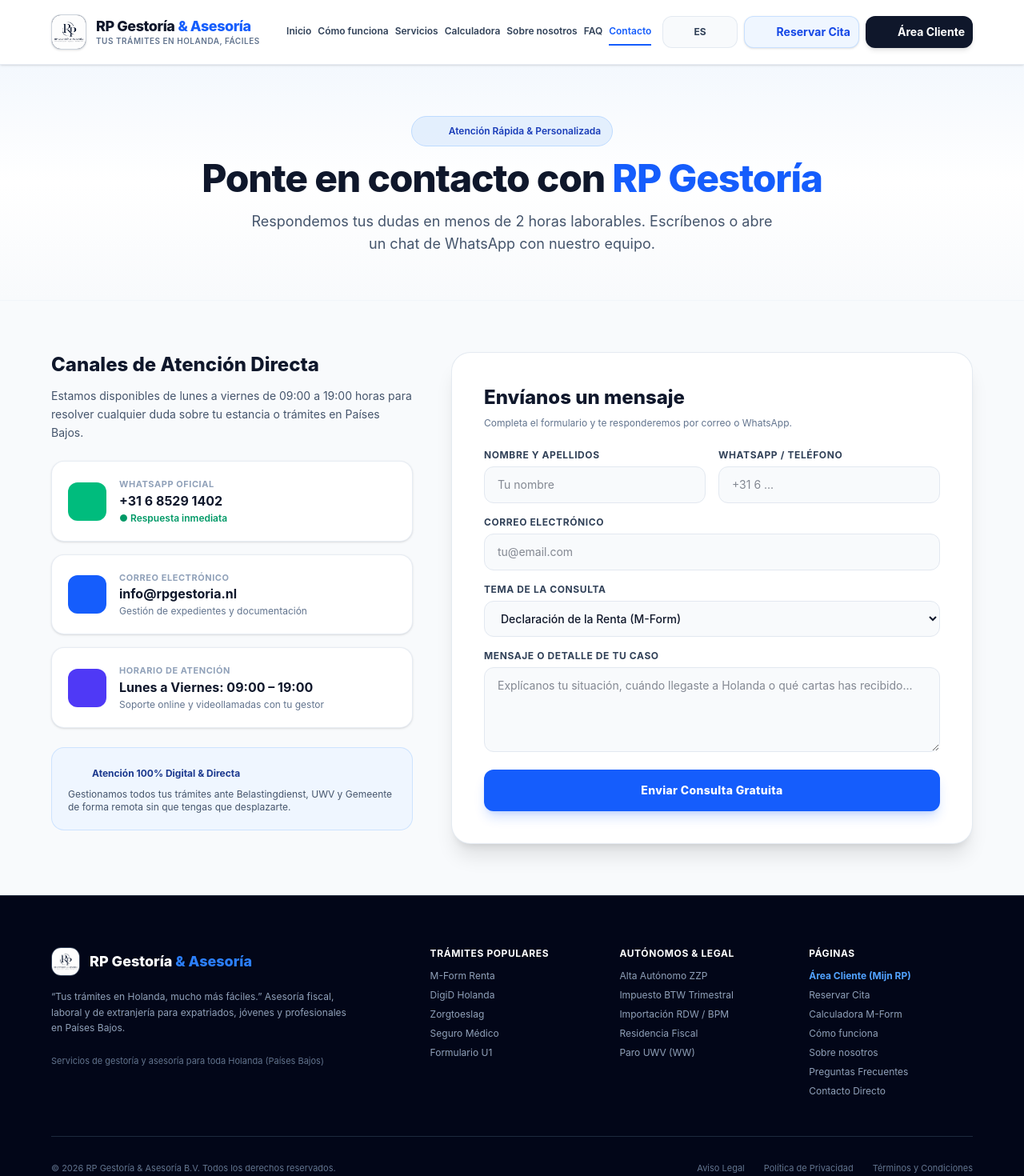
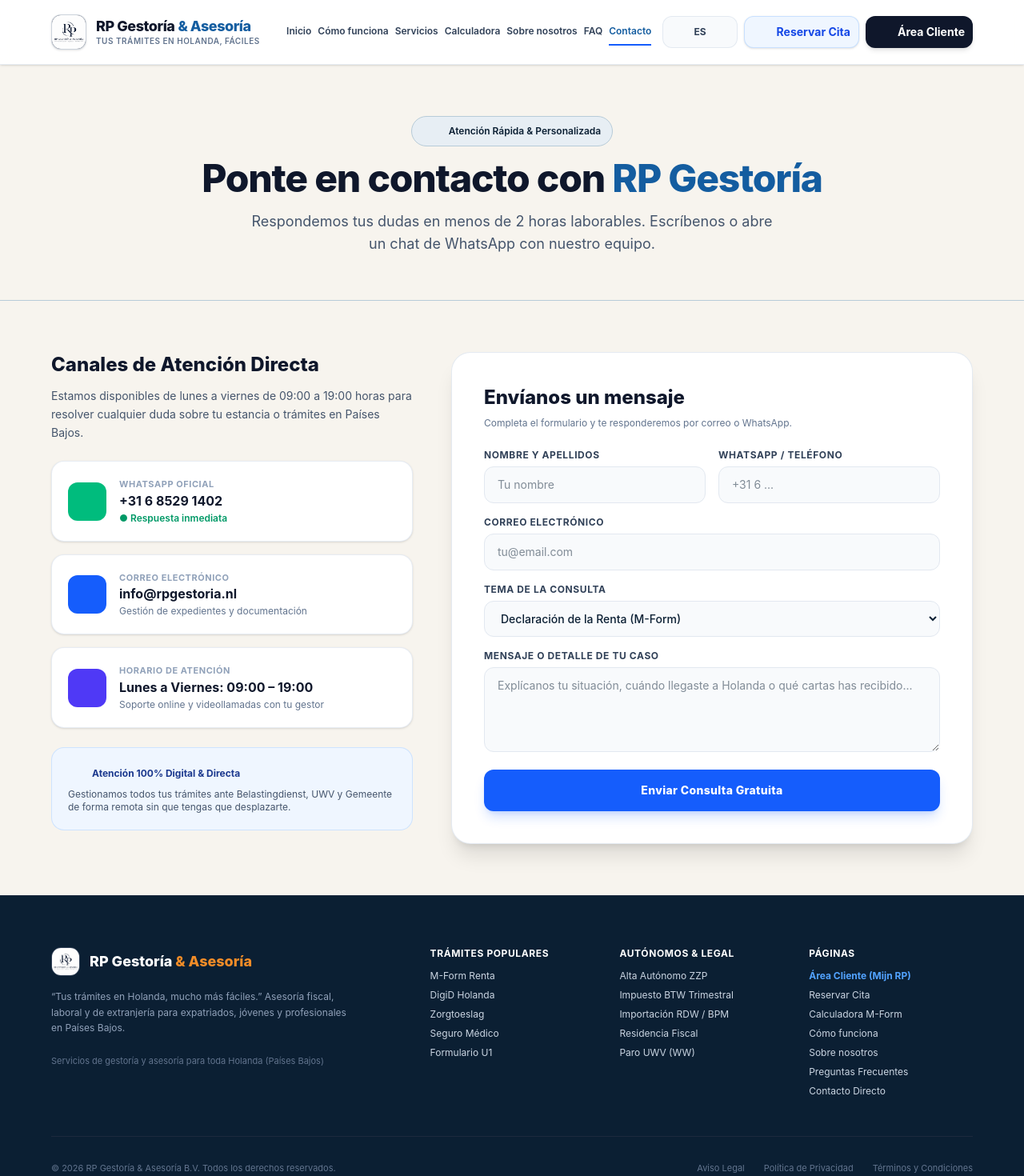
Before and after one commit to rpanozotech/gestoria, a Next.js app in the folder frontend/: page /contacto in a window 1280 px wide. Shown: the top 1470 px of the page at 80% size. Built offline with nearby package versions, Linux system fonts and the light colour scheme.

Commit message:
design: unify contact navigation and footer

```diff
--- a/frontend/src/app/contacto/page.tsx
+++ b/frontend/src/app/contacto/page.tsx
@@ -18,20 +18,20 @@
   };
 
   return (
-    <div role="main" id="main-content" className="min-h-screen bg-[#F8FAFC] text-[#0F172A] font-sans antialiased flex flex-col justify-between">
+    <div role="main" id="main-content" className="min-h-screen bg-[#F7F4EE] text-[#0B1F33] font-sans antialiased flex flex-col justify-between">
       <div>
         <Navbar />
 
         {/* HERO CONTACTO */}
-        <section className="pt-16 pb-14 bg-gradient-to-b from-blue-50/50 via-white to-[#F8FAFC] border-b border-slate-100">
+        <section className="pt-16 pb-14 bg-[#F7F4EE] border-b border-[#B7CBD8]">
           <div className="w-full max-w-[1600px] mx-auto px-4 sm:px-8 lg:px-12 xl:px-16 text-center">
-            <div className="inline-flex items-center gap-2 px-3.5 py-1.5 rounded-full bg-blue-100/70 border border-blue-200 text-blue-800 text-xs font-semibold mb-4">
+            <div className="inline-flex items-center gap-2 px-3.5 py-1.5 rounded-full bg-[#E7EEF4] border border-[#B7CBD8] text-[#0B1F33] text-xs font-semibold mb-4">
               <span className="material-symbols-outlined text-[16px]">support_agent</span>
               <span>Atención Rápida & Personalizada</span>
             </div>
 
             <h1 className="font-heading text-4xl sm:text-5xl font-extrabold text-slate-900 tracking-tight mb-4">
-              Ponte en contacto con <span className="text-blue-600">RP Gestoría</span>
+              Ponte en contacto con <span className="text-[#145DA0]">RP Gestoría</span>
             </h1>
 
             <p className="text-base sm:text-lg text-slate-600 max-w-2xl mx-auto">
--- a/frontend/src/components/Footer.tsx
+++ b/frontend/src/components/Footer.tsx
@@ -4,7 +4,7 @@
 
 export default function Footer() {
   return (
-    <footer className="bg-slate-950 text-slate-400 text-xs pt-16 pb-12 border-t border-slate-800 w-full">
+    <footer className="bg-[#0B1F33] text-slate-300 text-xs pt-16 pb-12 border-t border-slate-800 w-full">
       <div className="w-full max-w-[1600px] mx-auto px-4 sm:px-8 lg:px-12 xl:px-16 space-y-12">
 
         <div className="grid grid-cols-1 md:grid-cols-2 lg:grid-cols-5 gap-8">
@@ -16,7 +16,7 @@
                 <Image src="/logo.png" alt="RP Gestoría" width={36} height={36} className="object-cover" />
               </div>
               <span className="font-heading font-extrabold text-lg text-white">
-                RP Gestoría <span className="text-blue-500">& Asesoría</span>
+                RP Gestoría <span className="text-[#F28C28]">& Asesoría</span>
               </span>
             </div>
             <p className="text-slate-400 text-xs leading-relaxed max-w-sm">
--- a/frontend/src/components/Navbar.tsx
+++ b/frontend/src/components/Navbar.tsx
@@ -45,7 +45,7 @@
                 <span className="font-heading font-extrabold text-base sm:text-lg tracking-tight text-slate-900 leading-none">
                   RP Gestoría
                 </span>
-                <span className="font-heading font-extrabold text-base sm:text-lg tracking-tight text-blue-600 leading-none">
+                <span className="font-heading font-extrabold text-base sm:text-lg tracking-tight text-[#145DA0] leading-none">
                   & Asesoría
                 </span>
               </div>
@@ -65,8 +65,8 @@
                   href={link.href}
                   className={`text-xs xl:text-xs font-semibold whitespace-nowrap transition-all py-2 border-b-2 ${
                     isActive
-                      ? 'text-blue-600 border-blue-600 font-bold'
-                      : 'text-slate-700 hover:text-blue-600 border-transparent hover:border-blue-200'
+                      ? 'text-[#145DA0] border-blue-600 font-bold'
+                      : 'text-slate-700 hover:text-[#145DA0] border-transparent hover:border-blue-200'
                   }`}
                 >
                   {link.label}
@@ -109,11 +109,11 @@
                         setLangMenuOpen(false);
                       }}
                       className={`w-full text-left px-3.5 py-2 text-xs flex items-center justify-between hover:bg-blue-50 transition-colors ${
-                        lang === item.code ? 'font-bold text-blue-600 bg-blue-50/60' : 'text-slate-700'
+                        lang === item.code ? 'font-bold text-[#145DA0] bg-blue-50/60' : 'text-slate-700'
                       }`}
                     >
                       <span>{item.label}</span>
-                      {lang === item.code && <span className="material-symbols-outlined text-[15px] text-blue-600">check</span>}
+                      {lang === item.code && <span className="material-symbols-outlined text-[15px] text-[#145DA0]">check</span>}
                     </button>
                   ))}
                 </div>
@@ -166,8 +166,8 @@
                   onClick={() => setMobileMenuOpen(false)}
                   className={`px-3 py-2 text-sm font-semibold rounded-xl transition-colors ${
                     pathname === link.href
-                      ? 'bg-blue-50 text-blue-600 font-bold'
-                      : 'text-slate-800 hover:bg-blue-50 hover:text-blue-600'
+                      ? 'bg-blue-50 text-[#145DA0] font-bold'
+                      : 'text-slate-800 hover:bg-blue-50 hover:text-[#145DA0]'
                   }`}
                 >
                   {link.label}
```
